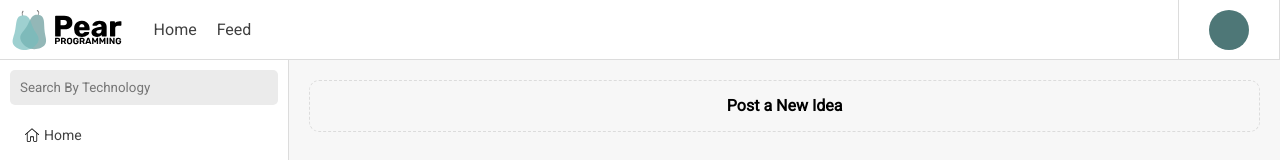
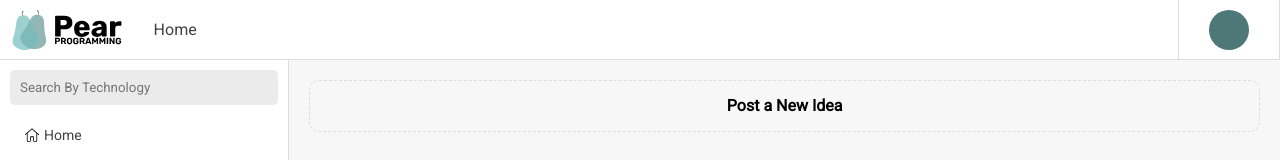
Before and after one commit to maxbraun1/pear-client, a React (Create React App) app: page / in a window 1280 px wide. Shown: the top 160 px of the page. Built offline with nearby package versions, Linux system fonts and the light colour scheme; no server answers.

Commit message:
remove 'feed' link from nav bar

```diff
--- a/src/components/layout/navBar.js
+++ b/src/components/layout/navBar.js
@@ -15,7 +15,6 @@ function NavBar() {
         <img className={classes.logo} src={PearLogo} alt="logo"/>
         <div className="nav-links">
           <Link to="/" className={classes.link}>Home</Link>
-          <Link to="/feed" className={classes.link}>Feed</Link>
         </div>
       </div>
       <div className={classes.navRight}>
```
